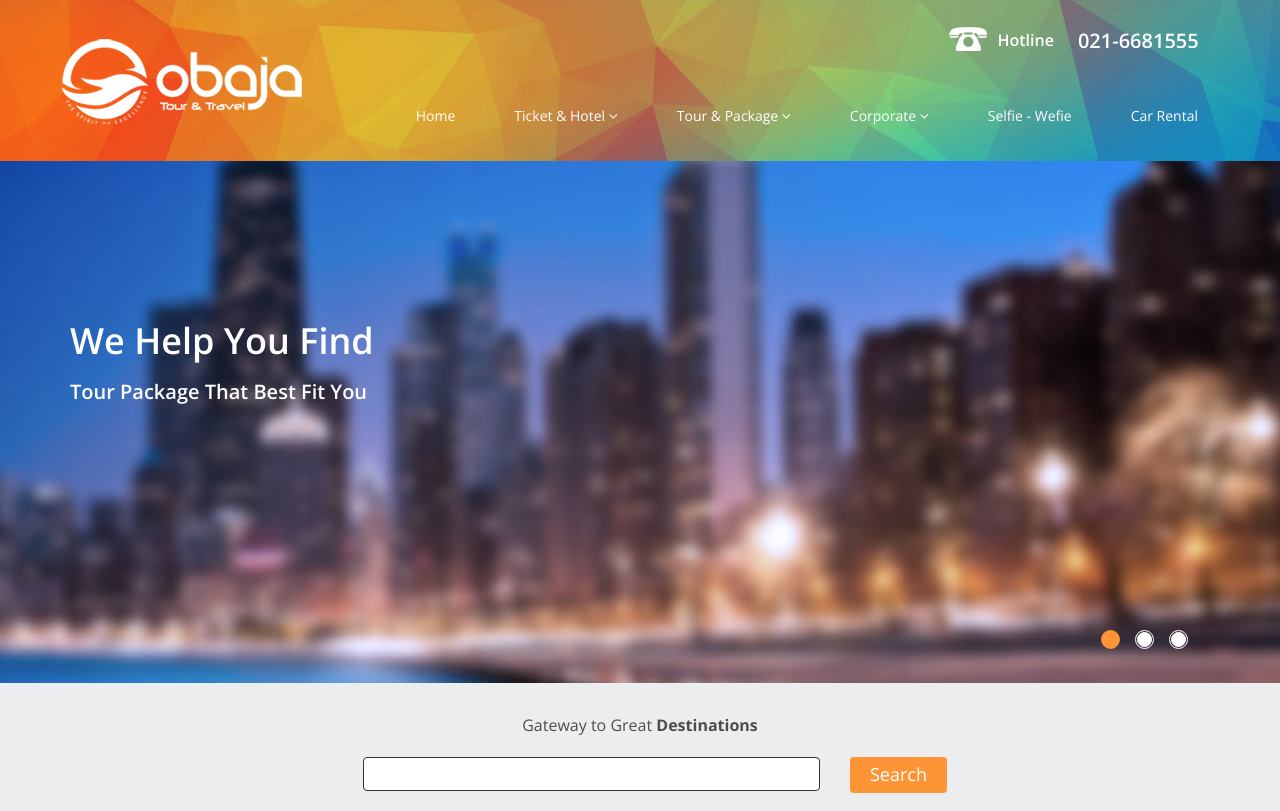
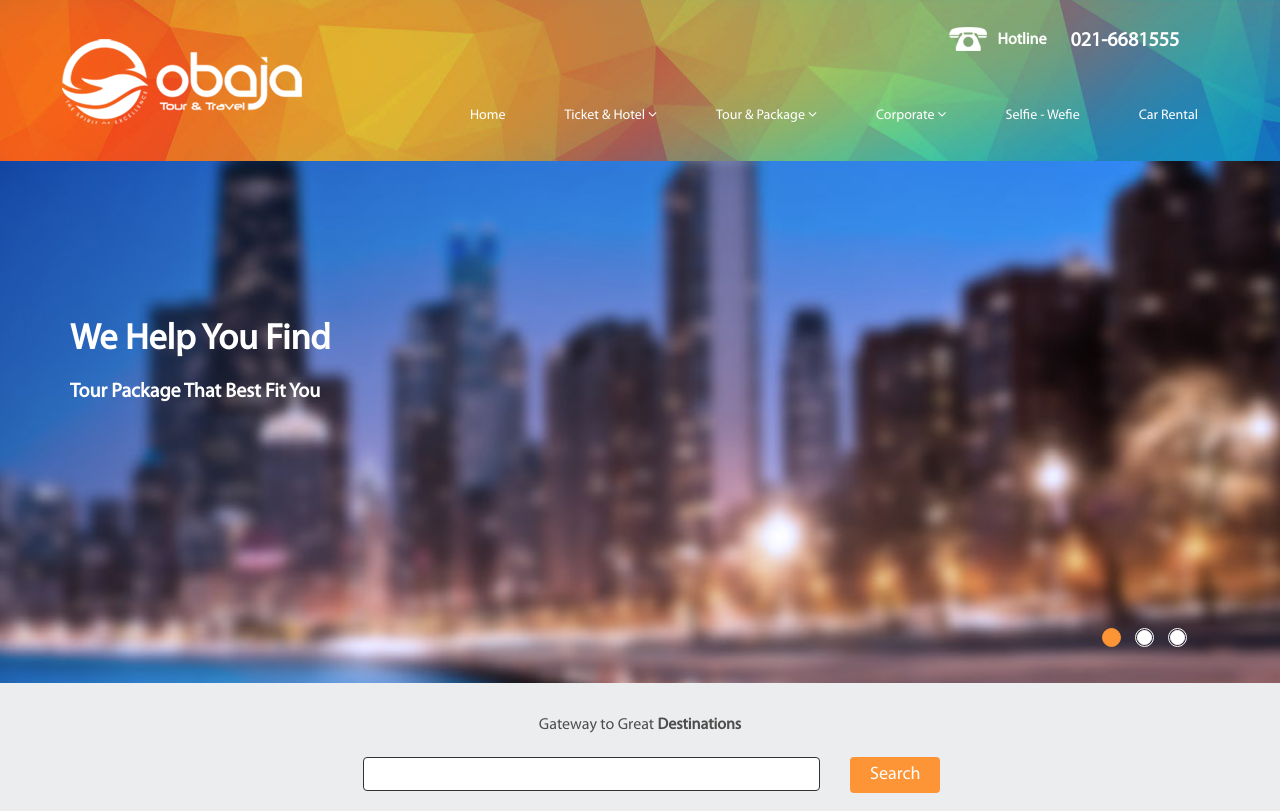
Before and after one commit to devhost-x/tourtravel, a plain HTML site: page index.html in a window 1280 px wide. Shown: the top 811 px of the page. Drawn offline with nearby package versions, Linux system fonts and the light colour scheme.

Commit message:
Change font style
Change font style

```diff
--- a/css/main.css
+++ b/css/main.css
@@ -1,5 +1,8 @@
 @import url(http://fonts.googleapis.com/css?family=Open+Sans:300italic,400italic,600italic,700italic,800italic,400,600,700,300,800);
-
+@font-face {
+  font-family: MyriadPro;
+  src: url(../fonts/myriadpro-regular.otf);
+}
 
 /*************************
 *******Typography******
@@ -7,7 +10,8 @@
 
 body {
   background: #fff;
-  font-family: 'Open Sans', sans-serif;
+  /*font-family: 'Open Sans', sans-serif;*/
+  font-family: MyriadPro;
   color:#4e4e4e;
   line-height: 22px;
 }
@@ -19,7 +23,8 @@ h4,
 h5,
 h6 {
   font-weight: 600;
-  font-family: 'Open Sans', sans-serif;
+  /*font-family: 'Open Sans', sans-serif;*/
+  font-family: MyriadPro;
   color:#4e4e4e;
 }
 
@@ -206,7 +211,8 @@ body > section {
 
 .hotline h4 {
   color: #fff;
-  font-family: 'Open Sans', sans-serif;
+  /*font-family: 'Open Sans', sans-serif;*/
+  font-family: MyriadPro;
   float: left;
   margin-top: 22px;
   margin-right: 24px;
@@ -214,7 +220,8 @@ body > section {
 
 .hotline h2 {
   color: #fff;
-  font-family: 'Open Sans', sans-serif;
+  /*font-family: 'Open Sans', sans-serif;*/
+  font-family: MyriadPro;
   float: left;
 }
 
@@ -2732,7 +2739,7 @@ shortcodes page css
   text-transform: uppercase;
   color: #000;
   font-size:17px;
-  font-family: Arial;
+  font-family: MyriadPro;
   font-weight: 600;
 }
 
```
Also changed, not shown: fonts/myriadpro-regular.otf (added).
